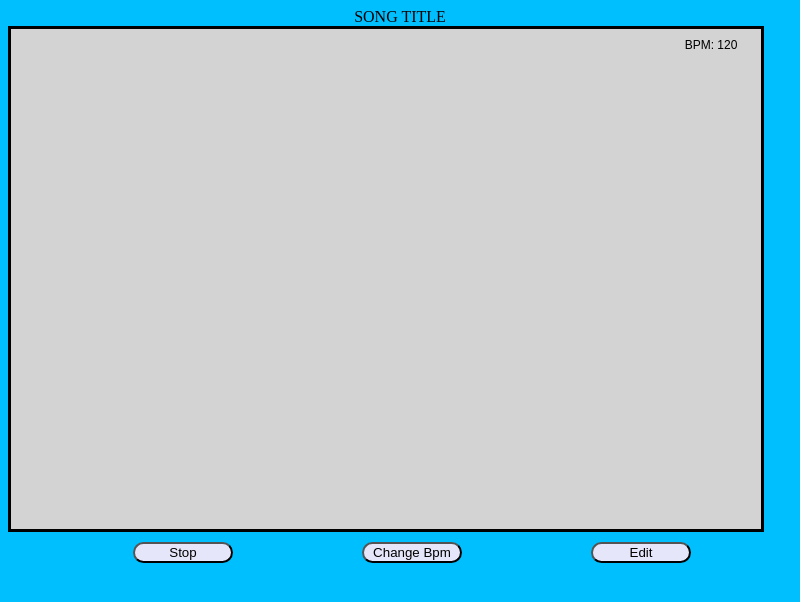
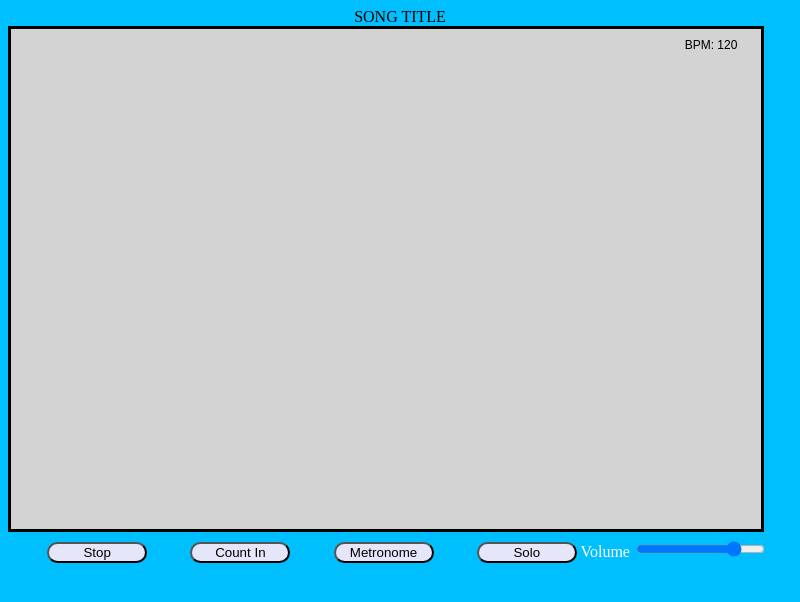
Before and after one commit to qawse3dr/larrysBassBlaster, an Electron app: page src/index.html in a window 800 px wide. Both pictures are taken after a click on the button "Play". Drawn offline with Linux system fonts and the light colour scheme; no server answers.

Commit message:
added working volume bar still needs styling adding metronome next

```diff
--- a/res/css/styles.css
+++ b/res/css/styles.css
@@ -13,6 +13,7 @@ body{
 
 canvas{
   background-color: white;
+
 
 }
 .song{
@@ -30,11 +31,15 @@ header{
   color:black;
 
 }
+
+input{
+
+}
 button{
   background-color:lavender;
   border-radius: 12px;
   position:relative;
-  margin-left: 125px;
+  margin-left: 5%;
   margin-top: 10px;
   width: 100px;
 
--- a/src/index.html
+++ b/src/index.html
@@ -17,7 +17,7 @@
 
 
   </div>
-  <div class="song"; style="width:750px; height:500px;border:3px solid #000; padding:25; align:center;">
+  <div class="song"; style="width:750px; height:500px;border:3px solid #000; padding:50; align:center;">
     <canvas id="song-canvas"; width="750"; height="500">
 
 
@@ -26,8 +26,11 @@
   </div>
 
   <button type="button" id="Play">Play</button>
-  <button type="button">Change Bpm</button>
-  <button type="button">Edit</button>
+  <button type="button">Count In</button>
+  <button type="button">Metronome</button>
+  <button type="button">Solo</button>
+  <s1>Volume</s1>
+  <input type="range" min="-40" max="10" value="0" id="volume"></input>
 
 
   <script src="index.js"></script>
--- a/src/index.js
+++ b/src/index.js
@@ -9,8 +9,10 @@ const playBtn = document.getElementById("Play");
 const midiParser = require("midi-parser-js");
 const fs = require("fs");
 
+const volumeSlider = document.getElementById("volume");
 //sets the target to the speakers.
-var synth = new tone.Synth().toMaster();
+var synth = null;
+createSynth();
 
 var isPlaying = false;
 var song = {
@@ -26,30 +28,77 @@ var song = {
                   {name:"D#4",length:"16n"},{name:"F4",length:"16n"},{name:"F#4",length:"6n"},{name:"F4",length:"8n"},{name:"F#4",length:"8n"},{name:"G#4",length:"6n"},{name:"F#4",length:"8n"}
                   ,{name:"G#4",length:"6n"},{name:"A#4",length:"8n"},{name:"A#4",length:"4n"},{name:"F#4",length:"4n"}]
 };
+
+
 var canvas = document.getElementById("song-canvas"); //render
 var ctx = canvas.getContext("2d");
+var height = 550; //length and width of canvas
+var width = 750;
+
+//music vars
 var BPM = 120; //The beats per minute of song
+var volume = 0;
 
 //sets the rendering item for canvas
 setInterval(render,16);
+
+//Button Listener for playing.
 playBtn.addEventListener("click",play);
 
 
+/*********************GRAPHICS************************/
+/**Renders the sheetMusic*/
 function render(){ //displays the song canvas.
-  ctx.fillStyle = "#d3d3d3";
-  ctx.fillRect(0,0,750,550);
-  ctx.font = "12px Arial";
+
+  //Paints Screen
+  fillScreen("#d3d3d3")
+  /**draws BPM on canvas.*/
+  renderBPM();
+
+
+  /**draws music*/
+  drawMusic();
+}
+
+/**Resizes the canvas*/
+function resizeCanvas(newWidth,newHeight){
+  if(newWidth != 0){
+    width = newWidth;
+    canvas.width = width;
+  }
+  if(newHeight != 0){
+    height = newHeight;
+    canvas.height = height;
+  }
+  //canvas.parentElement.scrollTo(0,0);
+}
+/**fills the screen with colour colour*/
+function fillScreen(colour){
+  ctx.fillStyle = colour; //fill screen
+  ctx.fillRect(0,0,canvas.width,canvas.height);
+
+}
+
+/**Draws the BPM.*/
+function renderBPM(){
+  ctx.font = "12px Arial";   //default font.
   ctx.fillStyle = "black";
   ctx.textAlign = "center";
   ctx.fillText("BPM: " + getBPM(),700,20);
 }
-/*drawcanvas*/
 
+/**Draws the sheet music*/
+function drawMusic(){
+
+}
+/*********************GRAPHICS************************/
 
 function play(event){ //plays the song or stops it.
+  resizeCanvas(6000,6000)
   if(!isPlaying){
     isPlaying = true;
     playBtn.innerText = "Stop"
+    //TODO: next add it so many tracks can be played
     let delta = tone.now(); //time passed
     for(note in song.notes){ //adds song to queue
       synth.triggerAttackRelease(song.notes[note].name,song.notes[note].length,delta);
@@ -60,12 +109,16 @@ function play(event){ //plays the song or stops it.
   } else{ //shuts off song. need to add in shut off at end of song.
     isPlaying = false;
     playBtn.innerText = "Play"
-    synth.dispose();
-     synth = new tone.Synth().toMaster();
+    createSynth();
 
   }
 }
-
+/*********MUSIC FUNCTIONS*************/
+/*Creates the synth object*/
+function createSynth(){
+  if(synth != null) synth.dispose()
+  synth = new tone.Synth().toMaster();
+}
 /*Gets the BPM*/
 function getBPM(){
   return BPM;
@@ -76,45 +129,54 @@ function setBPM(bpm){
   tone.Transport.bpm.value=BPM;
 }
 
+volumeSlider.oninput = () => {
+  volume = volumeSlider.value;
+  console.log(volume);
+  synth.volume.value = volume;
+}
+/*********MUSIC FUNCTIONS*************/
 
 function edit(){
 
 }
+
+/******************FILE IO************************/
+/*saves the current song to a song file using json*/
 function saveFile(fileName){
-  let data = JSON.stringify(song);
+  let data = JSON.stringify(song); //Turns objects into strings.
   fs.writeFile(fileName,data,(err) => {
-    if(err){
-      //popup
+    if(err){ //cretes error popup
+      electron.remote.dialog.showErrorBox("Invalid File",
+          err + "Please select a valid file");
       throw err;
     }
-    console.log("writen");
+
   })
 }
+/**Loads file from file fileName
+parse it from a json file.
+*/
 function loadFile(fileName){
   fs.readFile(fileName, (err,data) =>{
     if(err){
-      //do popup here
+      //creates popup here
+      electron.remote.dialog.showErrorBox("Invalid File",
+          err + " Please select a valid file");
       throw err;
     }
+    //loads the song
     song = JSON.parse(data);
     setBPM(song.bpm);
     setTitle(song.title);
 
   })
 }
-
+/******************FILE IO************************/
 function setTitle(title){
   let titleText = document.getElementById("title");
   titleText.innerText = title
 }
 
-/**SLEEP FUNCTIONS FROM
-https://stackoverflow.com/questions/951021/what-is-the-javascript-version-of-sleep
-AUTHOR: Dan Dascalescu
-*/
-function sleep(ms) {
-  return new Promise(resolve => setTimeout(resolve, ms));
-}
 
 /********************IPC COMMUNICATIONS*************************/
 ipcRenderer.on("send-bpm", (event,bpm) => { //changes bpm to new given bpm
@@ -133,3 +195,4 @@ ipcRenderer.on("save-file", (event,fileName) => {
   console.log(fileName)
   console.log("saved")
 })
+/********************IPC COMMUNICATIONS*************************/
```
